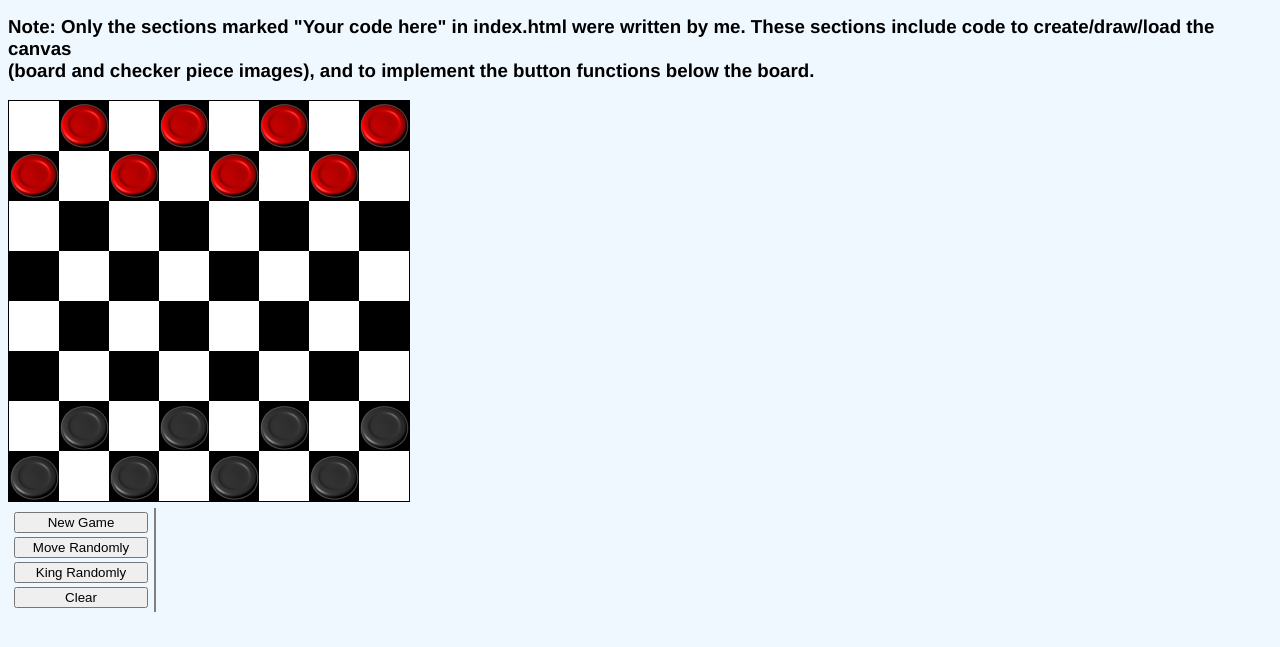
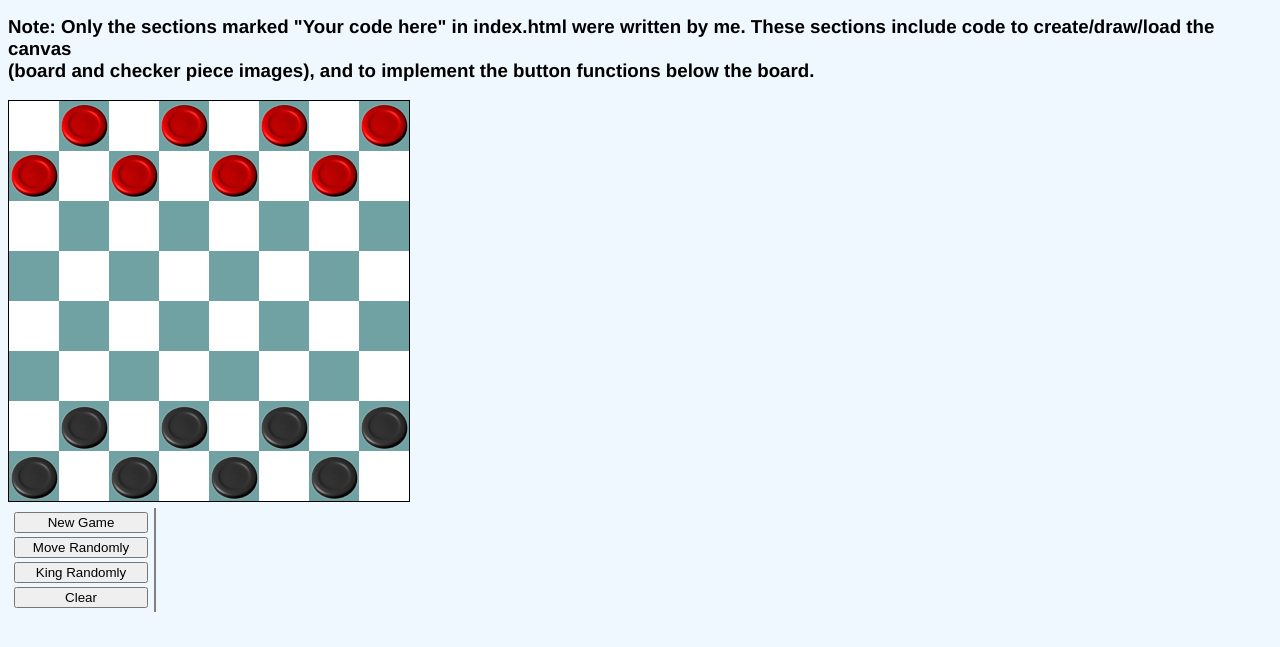
Before and after one commit to aidan-le-beard/Website-GUI-Checkerboard-Canvas, a plain HTML site: page index.html in a window 1280 px wide. Shown: the part 105-752 px from the top of the page. Drawn offline with nearby package versions, Linux system fonts and the light colour scheme.

Commit message:
Update index.html

```diff
--- a/index.html
+++ b/index.html
@@ -90,7 +90,7 @@ $(document).ready(function() {
 						context.fillRect(x, y, z, z);
 						white = !white; // next square is black, so change
 					} else {
-						context.fillStyle = "rgb(0, 0, 0)"; // color to fill
+						context.fillStyle = "rgb(112, 162, 163)"; // color to fill
 						context.fillRect(x, y, z, z);
 						white = !white; // next square is white, so change
 					}
```
